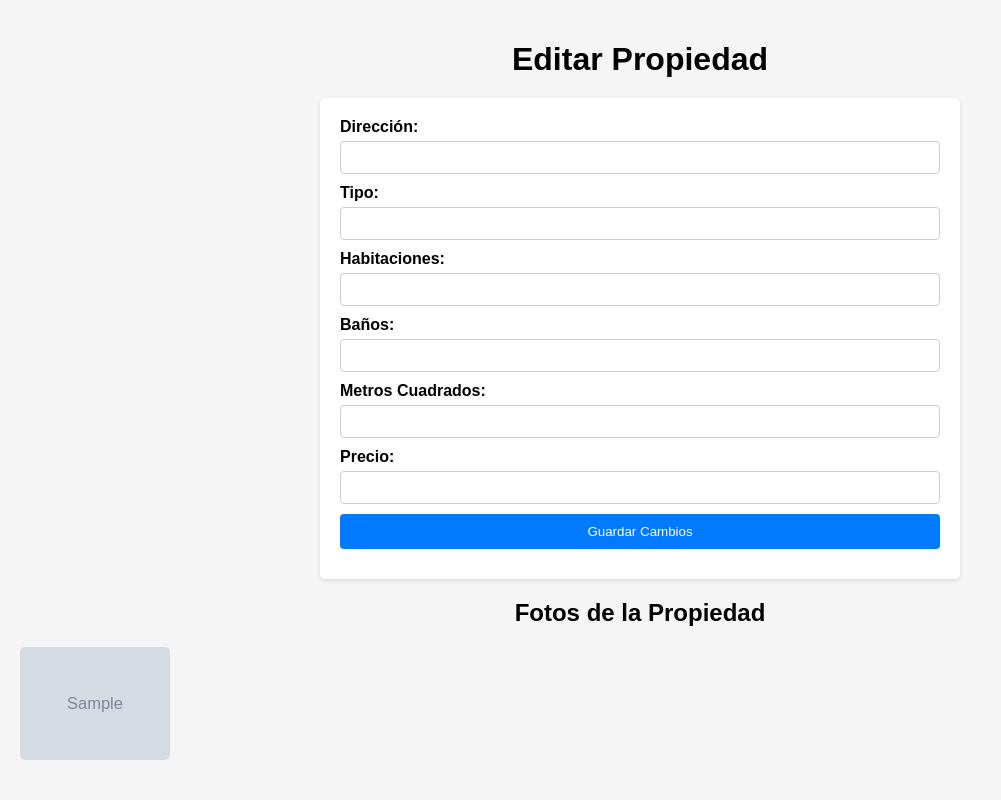
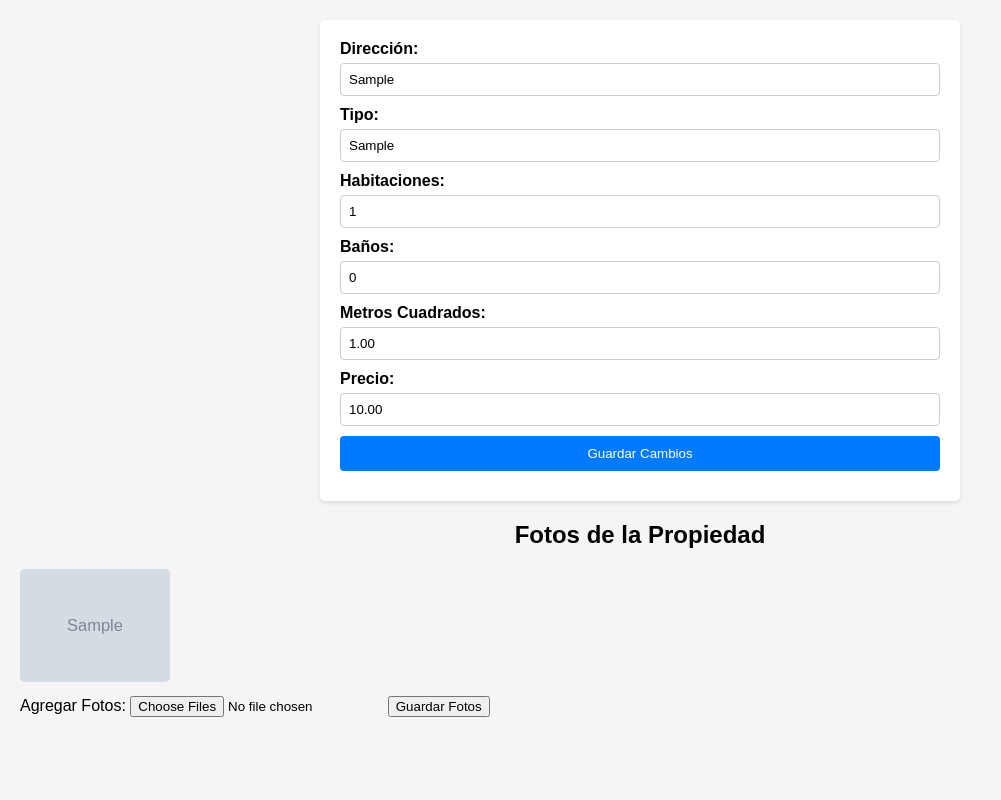
Before and after one commit to VickUnderControll/EarthBNB, a Django app: page /edit/1/ in a window 1280 px wide. Shown: the whole page, without its empty margins (0-1001 px from the left). Run offline with Django 5.2, Linux system fonts and the light colour scheme; tables that the repository leaves empty hold one stand-in row (values such as "Sample post"); grey boxes marked "Sample" are stand-in pictures.

Commit message:
fin edicion, funciona todo

```diff
--- a/EarthBnB/urls.py
+++ b/EarthBnB/urls.py
@@ -1,4 +1,4 @@
-from django.urls import path
+from django.urls import path,include
 from . import views
 
 urlpatterns = [
@@ -13,4 +13,7 @@ urlpatterns = [
     path('cerrar_sesion/', views.cerrar_sesion, name='cerrar_sesion'),
     path('crea_propiedad/', views.crear_propiedad, name='crear_propiedad'),
     path('listado/', views.lista_propiedades_propietario, name='listado'),
+    path('guardar_fotos/<int:propiedad_id>/', views.guardar_foto, name='guardar_foto'),
+    path('eliminar_foto/<int:foto_id>/', views.eliminar_foto, name='eliminar_foto'),
+
 ]
--- a/EarthBnB/views.py
+++ b/EarthBnB/views.py
@@ -1,12 +1,11 @@
-from django.http import HttpResponse
+
 from django.shortcuts import get_object_or_404
 from .models import CustomUser, Propiedad, FotosPropiedad
 from .forms import LoginForm, RegistrationForm, ImageUploadForm, PropiedadForm
 from .Imgur.imgur_utils import upload_image_to_imgur
 from django.contrib import messages
 from django.shortcuts import render, redirect
-from django.contrib.auth import update_session_auth_hash
-from django.contrib.auth.forms import PasswordChangeForm
+from django.http import JsonResponse
 sesion_iniciada=0
 
 
@@ -168,22 +167,52 @@ def crear_propiedad(request):
     form = ImageUploadForm()
     return render(request, 'crear_propiedad.html', {'form': form})
 
+
 def editar_propiedad(request, propiedad_id):
     propiedad = Propiedad.objects.get(pk=propiedad_id)
     fotos_propiedad = FotosPropiedad.objects.filter(propiedad=propiedad)
     if request.method == 'POST':
-        # Si se envía el formulario, instanciar el formulario con los datos enviados
+        # Procesar el formulario de la propiedad
         form = PropiedadForm(request.POST, instance=propiedad)
         if form.is_valid():
-            # Guardar los cambios si el formulario es válido
             form.save()
-            return redirect('/propiedad/'+ str(propiedad_id))  # Redirigir a la página deseada después de guardar los cambios
+        # Procesar la subida de fotos
+        form_fotos = ImageUploadForm(request.POST, request.FILES)
+        if form_fotos.is_valid():
+            for foto in request.FILES.getlist('fotos'):
+                FotosPropiedad.objects.create(propiedad=propiedad, foto=foto)
+        return redirect('/propiedad/'+ str(propiedad_id))  # Redirigir a la página deseada después de guardar los cambios
     else:
         # Si no se envió el formulario, crear un nuevo formulario con la instancia de la propiedad
         form = PropiedadForm(instance=propiedad)
+        form_fotos = ImageUploadForm()  # Formulario para la subida de fotos
 
     # Renderizar la plantilla con el formulario
-    return render(request, 'editar_propiedad.html', {'propiedad': propiedad, 'fotos_propiedad': fotos_propiedad})
+    return render(request, 'editar_propiedad.html', {'propiedad': propiedad, 'fotos_propiedad': fotos_propiedad, 'form': form, 'form_fotos': form_fotos})
+
+
+def guardar_foto(request, propiedad_id):
+ #metodo de carga de foto y obtencion de enlace#
+
+        image_data = request.FILES['fotos'].read()
+        image_link = upload_image_to_imgur(image_data)
+        if image_link:
+            test=FotosPropiedad.objects.create(propiedad_id=propiedad_id, ruta_foto=image_link)
+            return JsonResponse({'success': True, 'image_links': image_link, 'idFoto' :test.id})
+        else:
+            return JsonResponse({'success': False, 'error': 'Error al cargar las fotos'})
+
+
+
+def eliminar_foto(request, foto_id):
+    try:
+        foto = FotosPropiedad.objects.get(pk=foto_id)
+        foto.delete()
+        return JsonResponse({'success': True})
+    except FotosPropiedad.DoesNotExist:
+        return JsonResponse({'success': False, 'error': 'La foto no existe'}, status=404)
+    except Exception as e:
+        return JsonResponse({'success': False, 'error': str(e)})
 
 def crear_propiedad(request):
     # Verificar si hay una sesión iniciada
--- a/templates/editar_propiedad.html
+++ b/templates/editar_propiedad.html
@@ -103,7 +103,6 @@
     </style>
 </head>
 <body>
-    <h1>Editar Propiedad</h1>
     <div class="edit-property-form">
         <form method="post">
             {% csrf_token %}
@@ -127,7 +126,7 @@
 
     <div class="property-photos">
         {% for foto in fotos_propiedad %}
-            <div class="property-photo">
+            <div class="property-photo" id="photo-{{ foto.id }}">
                 <img src="{{ foto.ruta_foto }}" alt="Foto de la propiedad">
                 <div class="delete-icon" onclick="deletePhoto({{ foto.id }})">
                     <i class="fa fa-trash"></i>
@@ -135,15 +134,110 @@
             </div>
         {% endfor %}
     </div>
+    <form method="post" enctype="multipart/form-data" onsubmit="return false;">
+        {% csrf_token %}
+        <!-- Campos existentes de la propiedad -->
+        <label for="fotos">Agregar Fotos:</label>
+        <input type="file" id="fotos" name="fotos" accept="image/*" multiple>
+        <button onclick="guardarFotos()">Guardar Fotos</button>
+    </form>
 
     <script>
         function deletePhoto(photoId) {
             if (confirm('¿Estás seguro de que deseas eliminar esta foto?')) {
-                // Aquí puedes agregar la lógica para eliminar la foto
-                // Puedes hacer una solicitud AJAX o simplemente redirigir a una vista que maneje la eliminación
-                console.log('Eliminar foto con ID:', photoId);
+                fetch(`/eliminar_foto/${photoId}/`, {
+                    method: 'DELETE',
+                    headers: {
+                        'X-CSRFToken': '{{ csrf_token }}'
+                    }
+
+                })
+                .then(response => response.json())
+                .then(data => {
+                    if (data.success) {
+                        // Eliminar la foto de la interfaz de usuario si la eliminación es exitosa
+                        const photoElement = document.getElementById(`photo-${photoId}`);
+                        photoElement.remove();
+                    }else{
+                        location.reload();
+                    }
+                })
+                .catch(error => {
+                   // console.error('Error al eliminar la foto:', error);
+                });
             }
         }
-    </script>
+        function deletePhotoList(photoId) {
+                fetch(`/eliminar_foto/${photoId}/`, {
+                    method: 'DELETE',
+                    headers: {
+                        'X-CSRFToken': '{{ csrf_token }}'
+                    }
+
+                })
+                .then(response => response.json())
+                .then(data => {
+                    if (data.success) {
+                        // Eliminar la foto de la interfaz de usuario si la eliminación es exitosa
+                        const photoElement = document.getElementById(`photo-${photoId}`);
+                        photoElement.remove();
+                    }else{
+                        location.reload();
+                    }
+                })
+                .catch(error => {
+                   // console.error('Error al eliminar la foto:', error);
+                });
+
+        }
+
+        function guardarFotos() {
+            const formData = new FormData();
+            const inputFiles = document.getElementById('fotos').files;
+            for (let i = 0; i < inputFiles.length; i++) {
+                formData.append('fotos', inputFiles[i]);
+            }
+            fetch('/guardar_fotos/{{ propiedad.id }}/', {
+                method: 'POST',
+                body: formData,
+                headers: {
+                    'X-CSRFToken': '{{ csrf_token }}'
+                }
+            })
+            .then(response => response.json())
+            .then(data => {
+                if (data.success) {
+                    // Limpiar la lista de fotos existente
+                    const photoContainer = document.querySelector('.property-photos');
+
+
+                    // Agregar las fotos recién subidas
+                    const newImg = document.createElement('img');
+                    newImg.src = data.image_links;
+                    console.log(data.image_links)
+                    newImg.alt = 'Nueva foto de la propiedad';
+                    const newPhotoDiv = document.createElement('div');
+                    newPhotoDiv.classList.add('property-photo');
+                    newPhotoDiv.appendChild(newImg);
+                     const deleteIcon = document.createElement('div');
+                    deleteIcon.classList.add('delete-icon');
+                    deleteIcon.innerHTML = '<i class="fa fa-trash"></i>';
+                    deleteIcon.addEventListener('click', function() {
+                        deletePhoto(data.idFoto); // Llama a la función para eliminar la foto
+                        deletePhotoList(data.idFoto); // Llama a la función para eliminar la foto
+                         });
+                    newPhotoDiv.appendChild(deleteIcon);
+                    photoContainer.appendChild(newPhotoDiv);
+                } else {
+                    alert('Error al guardar las fotos: ' + data.error);
+                }
+            })
+            .catch(error => {
+                console.error('Error al guardar las fotos:', error);
+            });
+        }
+</script>
+
+
 </body>
 </html>
--- a/templates/lista_propiedades.html
+++ b/templates/lista_propiedades.html
@@ -112,7 +112,7 @@
 <body>
 <div id="banner">
     <div>
-        <a href="url_del_logo"><img src="https://i.imgur.com/V3vILYf.jpeg" alt="Logo" id="logo"></a>
+        <a href="/"><img src="https://i.imgur.com/V3vILYf.jpeg" alt="Logo" id="logo"></a>
         <h1>EarthBnB</h1>
     </div>
     <div>
```
